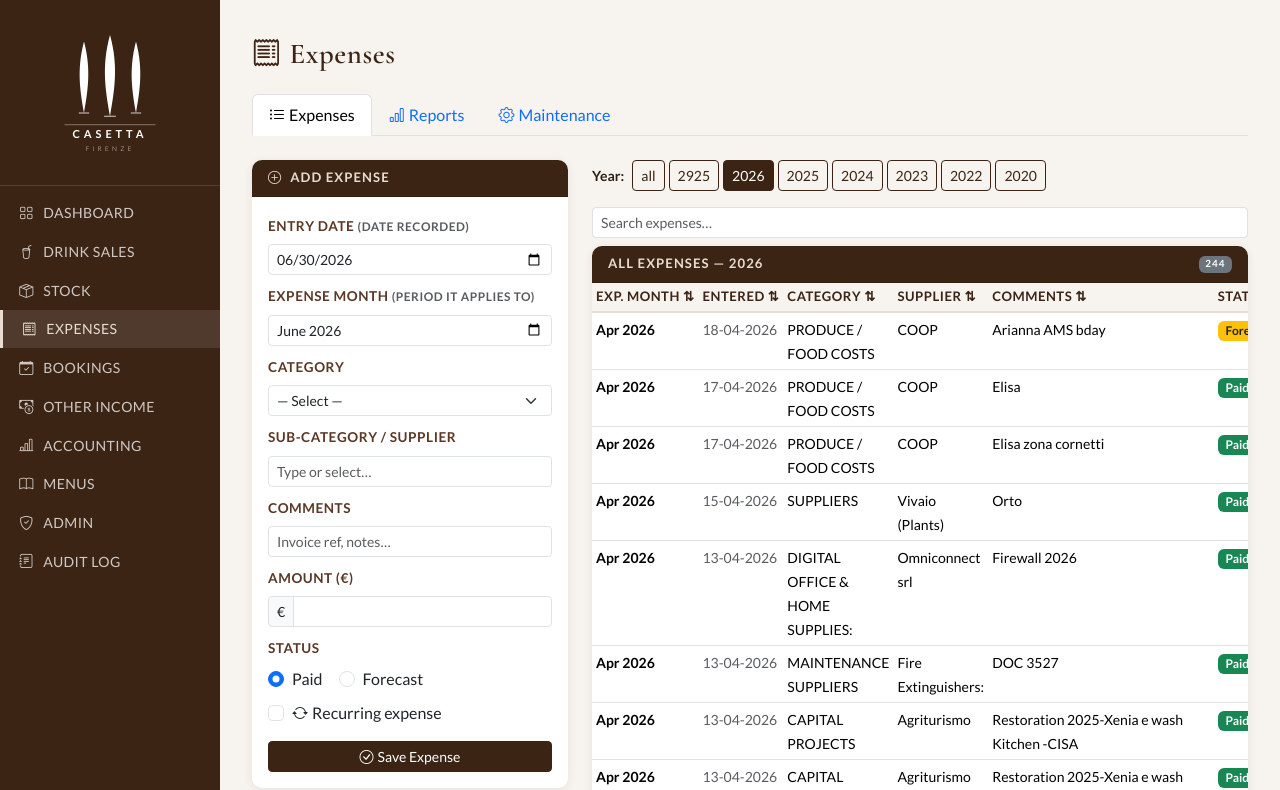
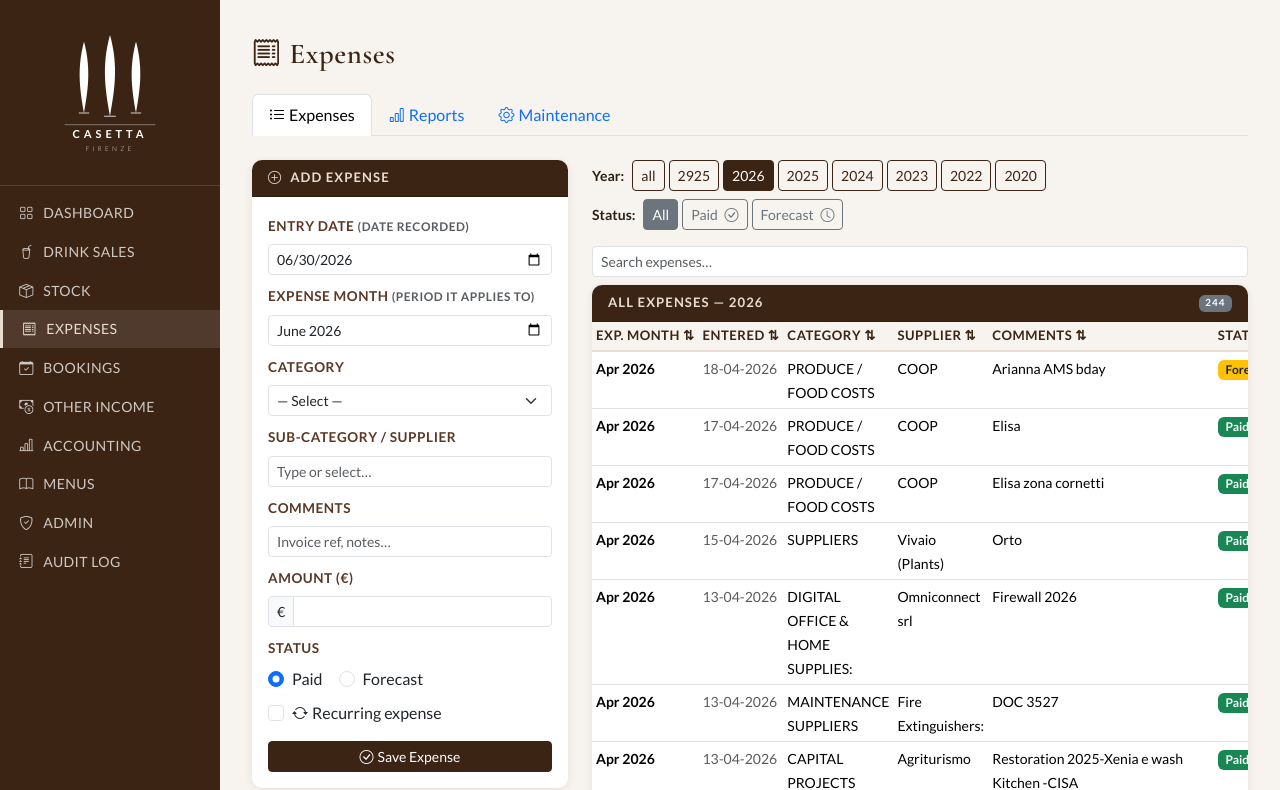
Before and after one commit to marcuslecornu-ux/Casetta, a Flask app: page /expenses in a window 1280 px wide. Shown: the top 790 px of the page. Run offline with Flask 3, Linux system fonts and the light colour scheme; a user stored in the database is signed in; data comes from the database, SQL or seed files in the repository.

Commit message:
Add Paid/Forecast status filter to expenses

```diff
--- a/app.py
+++ b/app.py
@@ -594,11 +594,20 @@ def expenses():
         return redirect(url_for("expenses", tab="expenses", year=date.today().year))
 
     # ── GET ────────────────────────────────────────────────────────────────────
-    tab        = request.args.get("tab", "expenses")
-    year_filter = request.args.get("year", str(date.today().year))
-    cat_filter  = request.args.get("cat", "")
+    tab          = request.args.get("tab", "expenses")
+    year_filter  = request.args.get("year", str(date.today().year))
+    cat_filter   = request.args.get("cat", "")
+    status_filter = request.args.get("status", "all")  # all / Paid / Forecast
 
     conn = get_db()
+
+    # Status clause
+    if status_filter in ("Paid", "Forecast"):
+        _s_clause = " AND status=?"
+        _s_param  = [status_filter]
+    else:
+        _s_clause = ""
+        _s_param  = []
 
     # Month normaliser — trims whitespace AND normalises capitalisation
     _month_norm = """CASE TRIM(UPPER(month))
@@ -614,30 +623,35 @@ def expenses():
         WHEN 'OCT' THEN 10 WHEN 'NOV' THEN 11 WHEN 'DEC' THEN 12 END"""
 
     if year_filter == "all":
-        all_expenses = conn.execute("SELECT * FROM expenses ORDER BY date DESC").fetchall()
+        all_expenses = conn.execute(
+            f"SELECT * FROM expenses WHERE 1=1{_s_clause} ORDER BY date DESC",
+            _s_param
+        ).fetchall()
         totals = conn.execute(
-            "SELECT category, SUM(amount) as total, COUNT(*) as cnt FROM expenses GROUP BY category ORDER BY total DESC"
+            f"SELECT category, SUM(amount) as total, COUNT(*) as cnt FROM expenses WHERE 1=1{_s_clause} GROUP BY category ORDER BY total DESC",
+            _s_param
         ).fetchall()
         monthly = conn.execute(f"""
             SELECT year || '-' || ({_month_norm}) AS ym, SUM(amount) AS total
-            FROM expenses
-            GROUP BY year, UPPER(month)
+            FROM expenses WHERE 1=1{_s_clause}
+            GROUP BY year, TRIM(UPPER(month))
             ORDER BY year DESC, {_month_order}
-        """).fetchall()
+        """, _s_param).fetchall()
     else:
         all_expenses = conn.execute(
-            "SELECT * FROM expenses WHERE year=? ORDER BY date DESC", (year_filter,)
+            f"SELECT * FROM expenses WHERE year=?{_s_clause} ORDER BY date DESC",
+            [year_filter] + _s_param
         ).fetchall()
         totals = conn.execute(
-            "SELECT category, SUM(amount) as total, COUNT(*) as cnt FROM expenses WHERE year=? GROUP BY category ORDER BY total DESC",
-            (year_filter,)
+            f"SELECT category, SUM(amount) as total, COUNT(*) as cnt FROM expenses WHERE year=?{_s_clause} GROUP BY category ORDER BY total DESC",
+            [year_filter] + _s_param
         ).fetchall()
         monthly = conn.execute(f"""
             SELECT ({_month_norm}) AS month, SUM(amount) AS total
-            FROM expenses WHERE year=?
+            FROM expenses WHERE year=?{_s_clause}
             GROUP BY TRIM(UPPER(month))
             ORDER BY {_month_order}
-        """, (year_filter,)).fetchall()
+        """, [year_filter] + _s_param).fetchall()
 
     years = conn.execute("SELECT DISTINCT year FROM expenses ORDER BY year DESC").fetchall()
 
@@ -671,6 +685,7 @@ def expenses():
         monthly=monthly,
         years=["all"] + [r["year"] for r in years],
         year_filter=year_filter,
+        status_filter=status_filter,
         today=date.today().isoformat(),
         suppliers_by_cat=suppliers_by_cat,
         cat_splits=cat_splits,
--- a/templates/expenses.html
+++ b/templates/expenses.html
@@ -8,7 +8,7 @@
 <ul class="nav nav-tabs mb-4">
   <li class="nav-item">
     <a class="nav-link {% if tab == 'expenses' %}active{% endif %}"
-       href="{{ url_for('expenses', tab='expenses', year=year_filter) }}">
+       href="{{ url_for('expenses', tab='expenses', year=year_filter, status=status_filter) }}">
       <i class="bi bi-list-ul me-1"></i>Expenses
     </a>
   </li>
@@ -139,13 +139,24 @@
 
   <!-- Expense list -->
   <div class="col-lg-8">
-    <!-- Year filter -->
-    <div class="d-flex align-items-center gap-1 flex-wrap mb-3">
+    <!-- Year + Status filters -->
+    <div class="d-flex align-items-center gap-1 flex-wrap mb-2">
       <span class="fw-bold me-1 small">Year:</span>
       {% for y in years %}
-      <a href="{{ url_for('expenses', tab='expenses', year=y) }}"
+      <a href="{{ url_for('expenses', tab='expenses', year=y, status=status_filter) }}"
          class="btn btn-sm {{ 'btn-primary' if y|string == year_filter|string else 'btn-outline-primary' }}">
          {{ y }}
+      </a>
+      {% endfor %}
+    </div>
+    <div class="d-flex align-items-center gap-1 flex-wrap mb-3">
+      <span class="fw-bold me-1 small">Status:</span>
+      {% for s, label in [('all','All'), ('Paid','Paid'), ('Forecast','Forecast')] %}
+      <a href="{{ url_for('expenses', tab='expenses', year=year_filter, status=s) }}"
+         class="btn btn-sm {{ 'btn-success' if s == status_filter and s == 'Paid' else ('btn-warning' if s == status_filter and s == 'Forecast' else ('btn-secondary' if s == status_filter else 'btn-outline-secondary')) }}">
+         {{ label }}
+         {% if s == 'Forecast' %}<i class="bi bi-clock ms-1"></i>{% endif %}
+         {% if s == 'Paid' %}<i class="bi bi-check-circle ms-1"></i>{% endif %}
       </a>
       {% endfor %}
     </div>
@@ -158,7 +169,7 @@
 
     <div class="card">
       <div class="card-header d-flex justify-content-between align-items-center">
-        <span>All Expenses — {{ year_filter }}</span>
+        <span>{{ status_filter|title if status_filter != 'all' else 'All' }} Expenses — {{ year_filter }}</span>
         <span class="badge bg-secondary" id="exp-count">{{ all_expenses|length }}</span>
       </div>
       <div class="card-body p-0">
```
